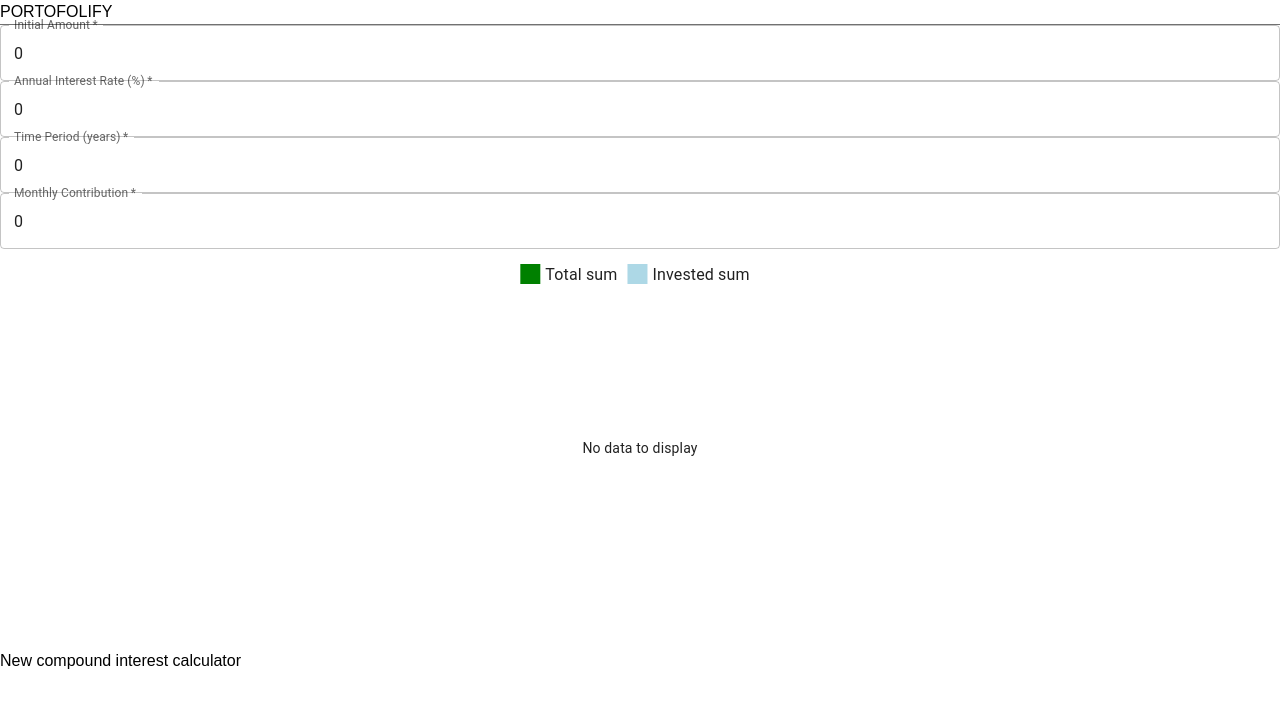
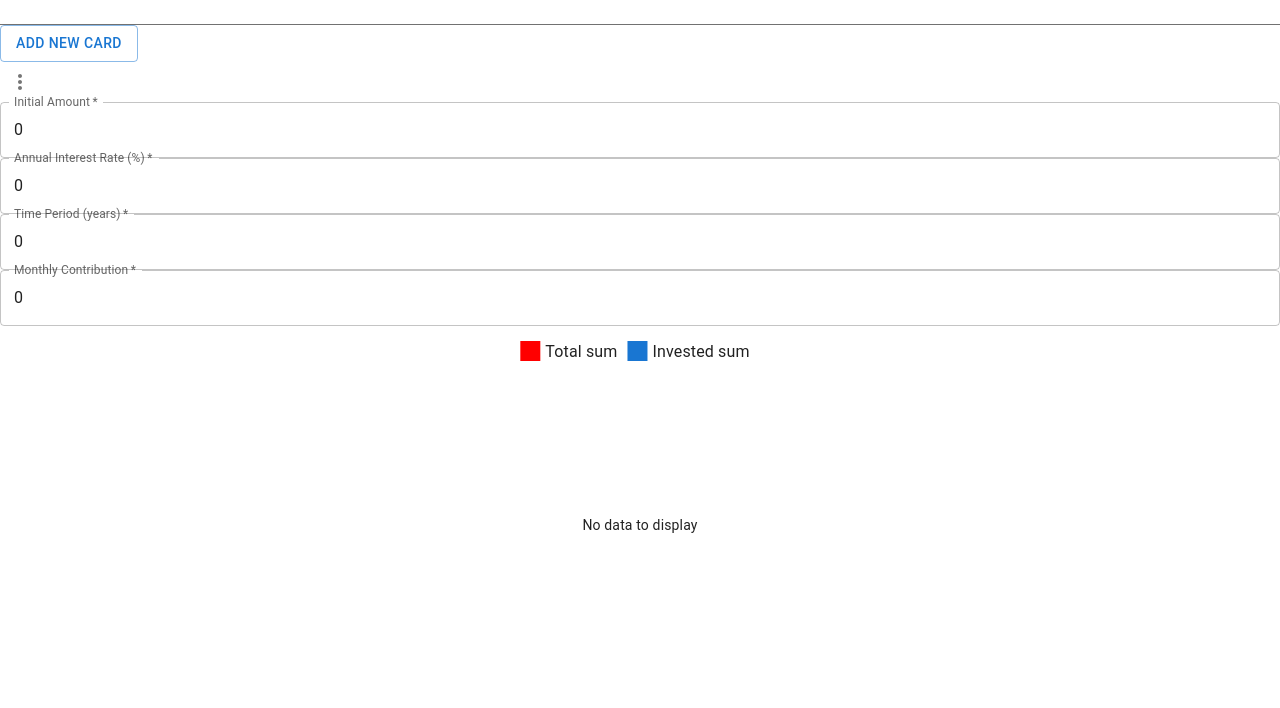
Before and after one commit to ionutgrad09/portofolify, a Next.js app: page / in a window 1280 px wide. Shown: the top 708 px of the page. Built offline with nearby package versions, Linux system fonts and the light colour scheme; what @mui/material-nextjs would draw is missing.

Commit message:
feat: add compound interest form and chart

```diff
--- a/src/app/compound-interest/page.tsx
+++ b/src/app/compound-interest/page.tsx
@@ -1,12 +1,10 @@
 "use client";
 
 import React, { useEffect, useState } from "react";
-import { UUID } from "crypto";
 import { MapType } from "@/types/types";
-import CompoundInterestView from "@/components/compound-interest/CompoundInterestView";
+import CompoundInterestCard from "@/components/compound-interest/CompoundInterestCard";
 import { getFromLocalStorage, setToLocalStorage } from "@/util/localStorage";
-import { Box } from "@mui/material";
-import AddNewCompoundInterestView from "@/components/compound-interest/AddNewCompoundInterestView";
+import { Box, Button } from "@mui/material";
 
 export type CompoundInterest = {
   initialContribution: number;
@@ -24,7 +22,7 @@ const initialState: CompoundInterest = {
 
 export default function CompoundInterestCalculator() {
   const [compoundInterestCharts, setCompoundInterestCharts] = useState<
-    MapType<UUID, CompoundInterest>
+    MapType<string, CompoundInterest>
   >({});
 
   useEffect(() => {
@@ -33,7 +31,7 @@ export default function CompoundInterestCalculator() {
     initialValue[uuid] = initialState;
 
     const compoundInterestCharts = getFromLocalStorage<
-      MapType<UUID, CompoundInterest>
+      MapType<string, CompoundInterest>
     >("compoundInterestCharts", initialValue);
     setCompoundInterestCharts(compoundInterestCharts);
   }, []);
@@ -68,21 +66,53 @@ export default function CompoundInterestCalculator() {
     setCompoundInterestCharts(newCompoundInterestCharts);
   };
 
+  const handleDelete = (uuid: string) => {
+    const newCompoundInterestCharts = { ...compoundInterestCharts };
+    delete newCompoundInterestCharts[uuid];
+
+    // Save to local storage
+    setToLocalStorage("compoundInterestCharts", newCompoundInterestCharts);
+
+    // Update state
+    setCompoundInterestCharts(newCompoundInterestCharts);
+  };
+
+  const handleDuplicate = (uuid: string) => {
+    const newCompoundInterestCharts = {
+      ...compoundInterestCharts,
+      [crypto.randomUUID()]: compoundInterestCharts[uuid],
+    };
+
+    // Save to local storage
+    setToLocalStorage("compoundInterestCharts", newCompoundInterestCharts);
+
+    // Update state
+    setCompoundInterestCharts(newCompoundInterestCharts);
+  };
+
   return (
-    <Box className="flex flex-wrap gap-4 mt-4">
+    <Box className="pl-[5%] pr-[5%] mt-4 flex flex-col">
+      <Box className="h-[50px] w-full flex justify-end mb-[20px]">
+        <Button variant="outlined" onClick={handleAddNewCompoundInterest}>
+          Add New Card
+        </Button>
+      </Box>
+      <Box className=" flex flex-wrap gap-4 mt-4">
         {
           Object.entries(compoundInterestCharts).map(
             ([uuid, compoundInterest]) => (
-            <CompoundInterestView
+              <CompoundInterestCard
                 key={uuid}
                 uuid={uuid}
+                handleDuplicate={handleDuplicate}
+                handleDelete={handleDelete}
                 compoundInterest={compoundInterest}
                 updateCompoundInterest={handleUpdateCompoundInterest}
               />
             ),
           ) as React.ReactNode[]
         }
-      <AddNewCompoundInterestView onAdd={handleAddNewCompoundInterest} />
+      </Box>
     </Box>
   );
 }
--- a/src/app/layout.tsx
+++ b/src/app/layout.tsx
@@ -34,7 +34,7 @@ export default function RootLayout({
       <AppRouterCacheProvider >
           <ThemeProvider>
             <Header />
-              <div className='pl-[2%] pr-[2%]'>
+              <div className="pb-12">
                   {children}
               </div>
           </ThemeProvider>
--- a/src/components/compound-interest/AddNewCompoundInterestView.tsx
+++ /dev/null
@@ -1,21 +0,0 @@
-import React, { FC } from "react";
-import { Box } from "@mui/material";
-
-interface AddNewCompoundInterestViewProps {
-  onAdd: () => void;
-}
-
-const AddNewCompoundInterestView: FC<AddNewCompoundInterestViewProps> = ({
-  onAdd,
-}) => {
-  return (
-    <Box
-      className="p-8 mx-auto flex gap-10 bg-gray-400 w-[800px] h-[400px]"
-      onClick={onAdd}
-    >
-      New compound interest calculator
-    </Box>
-  );
-};
-
-export default  AddNewCompoundInterestView
--- /dev/null
+++ b/src/components/compound-interest/CompoundInterestCard.tsx
@@ -0,0 +1,55 @@
+import React, { FC } from "react";
+import { Box } from "@mui/material";
+import CompoundInterestChart from "@/components/compound-interest/charts/CompoundInterestChart";
+import { CompoundInterest } from "@/app/compound-interest/page";
+import CompoundInterestCardForm from "@/components/compound-interest/CompoundInterestCardForm";
+import SimpleMenu from "@/components/menu/SimpleMenu";
+
+const DELETE = "Delete";
+const DUPLICATE = "Duplicate";
+const COMPARE = "Compare";
+
+interface CompoundInterestProps {
+  uuid: string;
+  compoundInterest: CompoundInterest;
+  updateCompoundInterest: (
+    uuid: string,
+    compoundInterest: CompoundInterest,
+  ) => void;
+  handleDelete: (uuid: string) => void;
+  handleDuplicate: (uuid: string) => void;
+}
+
+const CompoundInterestCard: FC<CompoundInterestProps> = ({
+  uuid,
+  compoundInterest,
+  updateCompoundInterest,
+  handleDelete,
+  handleDuplicate,
+}) => {
+  const onClick = (option: string) => {
+    if (option === DELETE) {
+      handleDelete(uuid);
+    } else if (option === DUPLICATE) {
+      handleDuplicate(uuid);
+    }
+  };
+
+  return (
+    <Box className="rounded relative p-8 mx-auto flex gap-10 bg-gray-200 w-full">
+      <SimpleMenu
+        className="absolute top-[10px] right-[10px]"
+        options={[DUPLICATE, COMPARE, DELETE]}
+        onClick={onClick}
+      />
+      <CompoundInterestCardForm
+        uuid={uuid}
+        compoundInterest={compoundInterest}
+        updateCompoundInterest={updateCompoundInterest}
+      />
+      <CompoundInterestChart compoundInterest={compoundInterest} />
+    </Box>
+  );
+};
+
+export default CompoundInterestCard;
--- /dev/null
+++ b/src/components/compound-interest/CompoundInterestCardForm.tsx
@@ -0,0 +1,81 @@
+import React, { FC } from "react";
+import { TextField, Box } from "@mui/material";
+import { CompoundInterest } from "@/app/compound-interest/page";
+
+interface CompoundInterestProps {
+  uuid: string;
+  compoundInterest: CompoundInterest;
+  updateCompoundInterest: (
+    uuid: string,
+    compoundInterest: CompoundInterest,
+  ) => void;
+}
+
+const CompoundInterestCardForm: FC<CompoundInterestProps> = ({
+  uuid,
+  compoundInterest,
+  updateCompoundInterest,
+}) => {
+  return (
+    <Box className="flex flex-col justify-center w-[200px] space-y-4">
+      <TextField
+        label="Initial Amount"
+        variant="outlined"
+        type="number"
+        fullWidth
+        value={compoundInterest.initialContribution}
+        onChange={(e) =>
+          updateCompoundInterest(uuid, {
+            ...compoundInterest,
+            initialContribution: parseFloat(e.target.value),
+          })
+        }
+        required
+      />
+      <TextField
+        label="Annual Interest Rate (%)"
+        variant="outlined"
+        type="number"
+        fullWidth
+        value={compoundInterest.expectedInterest}
+        onChange={(e) =>
+          updateCompoundInterest(uuid, {
+            ...compoundInterest,
+            expectedInterest: parseFloat(e.target.value),
+          })
+        }
+        required
+      />
+      <TextField
+        label="Time Period (years)"
+        variant="outlined"
+        type="number"
+        fullWidth
+        value={compoundInterest.yearsToInvest}
+        onChange={(e) =>
+          updateCompoundInterest(uuid, {
+            ...compoundInterest,
+            yearsToInvest: parseFloat(e.target.value),
+          })
+        }
+        required
+      />
+      <TextField
+        label="Monthly Contribution"
+        variant="outlined"
+        type="number"
+        fullWidth
+        value={compoundInterest.monthlyContribution}
+        onChange={(e) =>
+          updateCompoundInterest(uuid, {
+            ...compoundInterest,
+            monthlyContribution: parseFloat(e.target.value),
+          })
+        }
+        required
+      />
+    </Box>
+  );
+};
+
+export default CompoundInterestCardForm;
--- a/src/components/compound-interest/CompoundInterestView.tsx
+++ /dev/null
@@ -1,85 +0,0 @@
-import React, { FC } from "react";
-import { TextField, Typography, Box } from "@mui/material";
-import CompoundInterestChart from "@/components/compound-interest/CompoundInterestChart";
-import { CompoundInterest } from "@/app/compound-interest/page";
-
-interface CompoundInterestProps {
-  uuid: string;
-  compoundInterest: CompoundInterest;
-  updateCompoundInterest: (
-    uuid: string,
-    compoundInterest: CompoundInterest,
-  ) => void;
-}
-
-const CompoundInterestView: FC<CompoundInterestProps> = ({
-  uuid,
-  compoundInterest,
-  updateCompoundInterest,
-}) => {
-  return (
-    <Box className="p-8 mx-auto flex gap-10 bg-gray-200 w-[800px]">
-      <Box className="flex flex-col justify-center w-[200px] space-y-4">
-        <TextField
-          label="Initial Amount"
-          variant="outlined"
-          type="number"
-          fullWidth
-          value={compoundInterest.initialContribution}
-          onChange={(e) =>
-            updateCompoundInterest(uuid, {
-              ...compoundInterest,
-              initialContribution: parseFloat(e.target.value),
-            })
-          }
-          required
-        />
-        <TextField
-          label="Annual Interest Rate (%)"
-          variant="outlined"
-          type="number"
-          fullWidth
-          value={compoundInterest.expectedInterest}
-          onChange={(e) =>
-            updateCompoundInterest(uuid, {
-              ...compoundInterest,
-              expectedInterest: parseFloat(e.target.value),
-            })
-          }
-          required
-        />
-        <TextField
-          label="Time Period (years)"
-          variant="outlined"
-          type="number"
-          fullWidth
-          value={compoundInterest.yearsToInvest}
-          onChange={(e) =>
-            updateCompoundInterest(uuid, {
-              ...compoundInterest,
-              yearsToInvest: parseFloat(e.target.value),
-            })
-          }
-          required
-        />
-        <TextField
-          label="Monthly Contribution"
-          variant="outlined"
-          type="number"
-          fullWidth
-          value={compoundInterest.monthlyContribution}
-          onChange={(e) =>
-            updateCompoundInterest(uuid, {
-              ...compoundInterest,
-              monthlyContribution: parseFloat(e.target.value),
-            })
-          }
-          required
-        />
-      </Box>
-      <CompoundInterestChart compoundInterest={compoundInterest} />
-    </Box>
-  );
-};
-
-export default CompoundInterestView;
--- a/src/components/compound-interest/CompoundInterestChart.tsx
+++ b/src/components/compound-interest/charts/CompoundInterestChart.tsx
@@ -7,13 +7,6 @@ import { getLargeNumberWithCurrency } from "@/util/numbers";
 interface CompoundInterestChartProps {
   compoundInterest: CompoundInterest;
 }
-
-// type ChartData = {
-//   data: number[];
-//   label: string;
-//   color: string;
-//   valueFormatter: (value: number | string) => string;
-// };
 
 const valueFormatter = (value: number | string) => `$${value}`;
 
@@ -27,41 +20,44 @@ const CompoundInterestChart: FC<CompoundInterestChartProps> = ({
     yearsToInvest,
   } = compoundInterest;
 
-  const [chartData, setChartData] = useState<any[]>([]);
+  const [series, setSeries] = useState<any[]>([]);
+  const [dataset, setDataSet] = useState<any[]>([]);
 
   useEffect(() => {
     const actualAmountData = [];
     const investedAmountData = [];
+    const dataSet = [];
 
     let investedAmount = initialContribution;
     let actualAmount = initialContribution;
 
     for (let year = 1; year <= yearsToInvest; year++) {
-      investedAmount = investedAmount + monthlyContribution * 12;
-      actualAmount = monthlyContribution * 12 + actualAmount;
-
       if (year > 1) {
+        investedAmount = investedAmount + monthlyContribution * 12;
+        actualAmount = monthlyContribution * 12 + actualAmount;
         actualAmount = actualAmount + actualAmount * (expectedInterest / 100.0);
       }
 
+      actualAmountData.push(parseFloat(actualAmount.toFixed(2)));
       investedAmountData.push(parseFloat(investedAmount.toFixed(2)));
-      actualAmountData.push(parseFloat(actualAmount.toFixed(2)));
     }
-    const dataToSet = [
+    const computedSeries = [
       {
         data: actualAmountData,
         label: "Total sum",
-        color: "green",
+        color: "red",
         valueFormatter,
       },
       {
         data: investedAmountData,
         label: "Invested sum",
-        color: "lightblue",
+        color: "#1976d2",
         valueFormatter,
       },
     ];
-    setChartData(dataToSet);
+
+    setSeries(computedSeries);
+    setDataSet(Array.from({ length: yearsToInvest }, (_, i) => i + 1));
   }, [
     initialContribution,
     expectedInterest,
@@ -70,23 +66,22 @@ const CompoundInterestChart: FC<CompoundInterestChartProps> = ({
   ]);
 
   return (
-    <Box sx={{ width: "100%"}}>
+    <Box sx={{ width: "100%" }}>
       <LineChart
         yAxis={[
           {
             valueFormatter: (value) => getLargeNumberWithCurrency(value),
           },
         ]}
-        // xAxis={[
-        //   {
-        //     valueFormatter: () => {
-        //       return "test"
-        //     }
-        //   },
-        // ]}
+        xAxis={[
+          {
+            data: dataset,
+            label: "Year",
+            tickInterval: dataset,
+          },
+        ]}
         height={400}
-        series={chartData}
-        // dataset={chartData}
+        series={series}
       />
     </Box>
   );
--- a/src/components/header/Header.tsx
+++ b/src/components/header/Header.tsx
@@ -6,8 +6,8 @@ const Header = () => {
 
     return (
         <>
-            <div className="h-[64px] flex justify-start pl-[10%]">
-                <h2 className="flex flex-col justify-center">PORTOFOLIFY</h2>
+            <div className="bg-[#1976d2] h-[64px] flex justify-start pl-[5%]">
+                <h2 style={{color: "white"}} className="flex flex-col justify-center">PORTOFOLIFY</h2>
             </div>
             <Divider color="grey"/>
         </>
--- /dev/null
+++ b/src/components/menu/SimpleMenu.tsx
@@ -0,0 +1,62 @@
+import * as React from "react";
+import IconButton from "@mui/material/IconButton";
+import Menu from "@mui/material/Menu";
+import MenuItem from "@mui/material/MenuItem";
+import MoreVertIcon from "@mui/icons-material/MoreVert";
+import { FC } from "react";
+import { Box } from "@mui/material";
+
+interface SimpleMenuProps {
+  options: string[];
+  onClick: (option: string) => void;
+  className?: string;
+}
+
+const ITEM_HEIGHT = 48;
+
+const SimpleMenu: FC<SimpleMenuProps> = ({ className, options, onClick }) => {
+  const [anchorEl, setAnchorEl] = React.useState<null | HTMLElement>(null);
+  const open = Boolean(anchorEl);
+
+  const handleClick = (event: React.MouseEvent<HTMLElement>) => {
+    setAnchorEl(event.currentTarget);
+  };
+
+  const handleClose = (option: string) => {
+    onClick(option);
+    setAnchorEl(null);
+  };
+
+  return (
+    <Box className={className}>
+      <IconButton onClick={handleClick}>
+        <MoreVertIcon />
+      </IconButton>
+      <Menu
+        id="long-menu"
+        MenuListProps={{
+          "aria-labelledby": "long-button",
+        }}
+        anchorEl={anchorEl}
+        open={open}
+        onClose={handleClose}
+        slotProps={{
+          paper: {
+            style: {
+              maxHeight: ITEM_HEIGHT * 4.5,
+              width: "20ch",
+            },
+          },
+        }}
+      >
+        {options.map((option) => (
+          <MenuItem key={option} onClick={() => handleClose(option)}>
+            {option}
+          </MenuItem>
+        ))}
+      </Menu>
+    </Box>
+  );
+};
+
+export default SimpleMenu;
--- a/src/theme/ThemeProvider.tsx
+++ b/src/theme/ThemeProvider.tsx
@@ -1,16 +1,15 @@
 "use client"
 
-import {purple} from "@mui/material/colors";
 import {createTheme, ThemeProvider as MUIThemeProvider} from '@mui/material/styles';
 
 
 const theme = createTheme({
     palette: {
         primary: {
-            main: purple[500],
+            main: '#1976d2',
         },
         secondary: {
-            main: '#f44336',
+            main: '#fff',
         },
     },
 });
--- a/src/util/numbers.ts
+++ b/src/util/numbers.ts
@@ -17,7 +17,5 @@ export const getLargeNumberWithCurrency = (balance: number, currency: Currency =
         }
     }
 
-    console.log("=== currency ===", currency);
-    console.log("=== `${currency}${balance}` ===", `${currency}${balance}`);
     return `${currency}${balance}`;
 }
```
Lines whose indentation alone changed are shown as unchanged.
